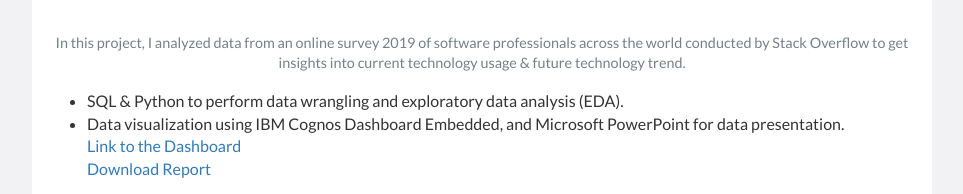
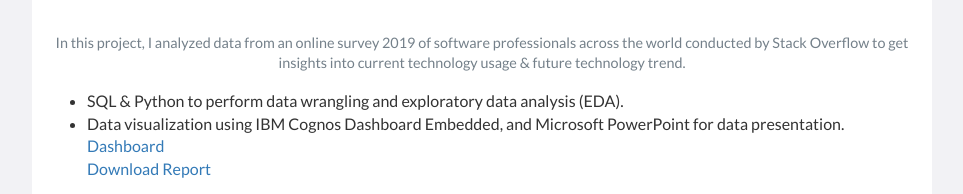
Before and after one commit to EderBraz/EderBraz.github-old, a website: page index.html in a window 1280 px wide. Shown: the part 3520-3714 px from the top of the page, without its empty margins (158-1121 px from the left). Drawn offline with nearby package versions, Linux system fonts and the light colour scheme.

Commit message:
fixed broken url

```diff
--- a/index.html
+++ b/index.html
@@ -126,8 +126,8 @@
                         <ul align="left">
                             <li> SQL & Python to perform data wrangling and exploratory data analysis (EDA).</li>
                             <li> Data visualization using IBM Cognos Dashboard Embedded, and Microsoft PowerPoint for data presentation.</li>
-                            <a href="https://dataplatform.cloud.ibm.com/dashboards/ccc0aae5-80b2-4016-ab34-cc4e769cd902/view/57
-                            7fab0524e30b894dd4e2e407987a0375302555b6bbd507d28c7b490f672097a86817c7c87a1a5b8b47036afbba4608cd">Link to the Dashboard</a>
+                            <a href="https://dataplatform.cloud.ibm.com/dashboards/ccc0aae5-80b2-4016-ab34-cc4e769cd902/view/577fab0524e30b894dd4e2e407987a0375302555b6bbd507d28c7b490f672097a86817c7c87a1a5b8b47036afbba4608cd"
+                            >Dashboard</a>
                             <br>
                             <a href="Analysis of the stack overflow survey.pdf">Download Report</a>
 
```
